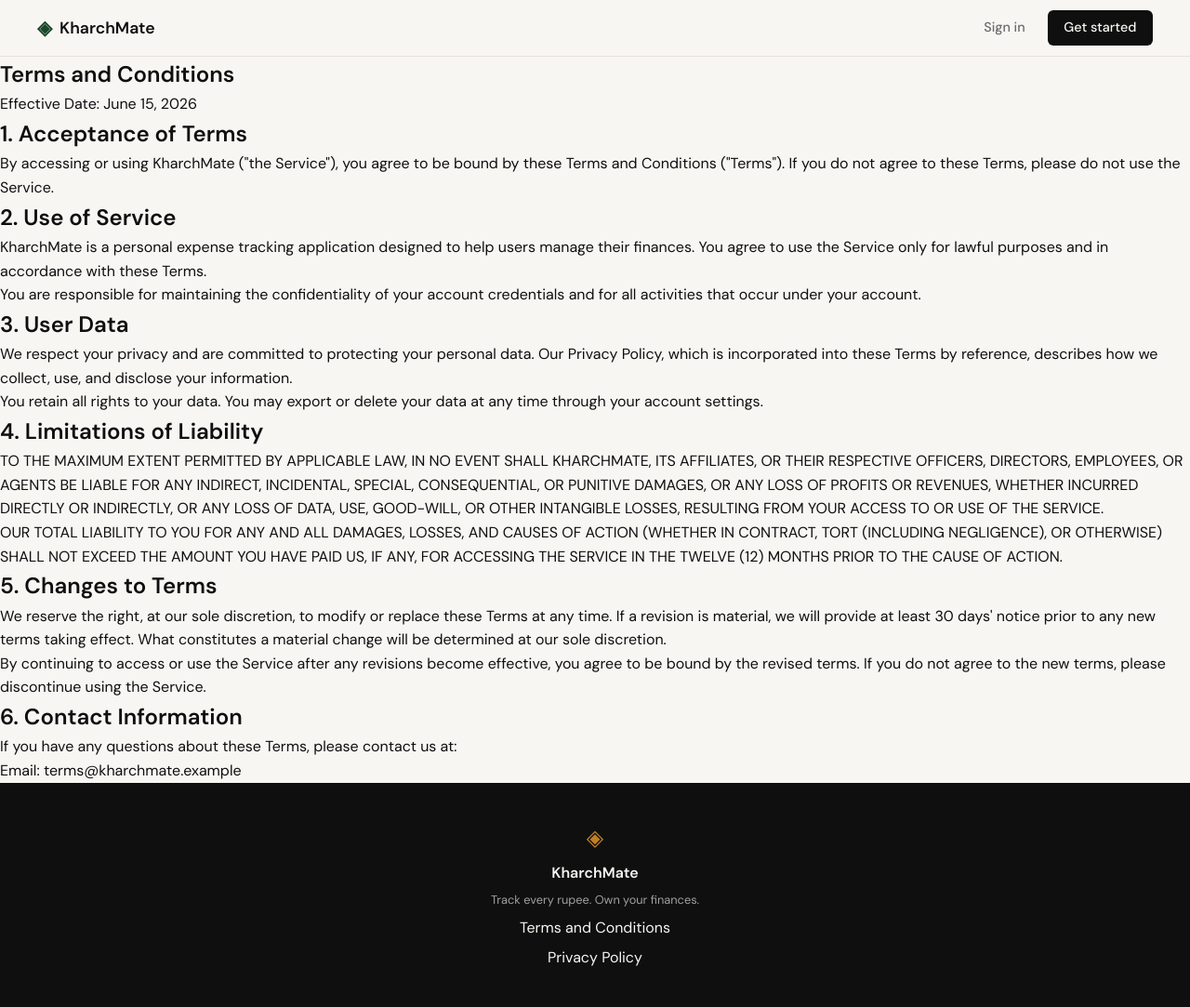
After one commit to sahal12-tech/KharchMate, a Flask app: page /terms in a window 1280 px wide. The commit adds this page. Shown: the whole page at 93% size. Run offline with Flask 3, Linux system fonts and the light colour scheme.

Commit message:
Add Terms and Conditions page and update footer link

```diff
--- a/app.py
+++ b/app.py
@@ -20,6 +20,11 @@ def register():
 @app.route("/login")
 def login():
     return render_template("login.html")
+
+
+@app.route("/terms")
+def terms():
+    return render_template("terms.html")
 
 
 # ------------------------------------------------------------------ #
--- a/templates/base.html
+++ b/templates/base.html
@@ -34,7 +34,7 @@
             <span class="brand-icon">◈</span>
             <span class="footer-name">KharchMate</span>
             <p class="footer-copy">Track every rupee. Own your finances.</p>
-            <a href="#">Terms and Conditions</a>
+            <a href="/terms">Terms and Conditions</a>
             <a href="#">Privacy Policy</a>
         </div>
     </footer>
--- /dev/null
+++ b/templates/terms.html
@@ -0,0 +1,47 @@
+{% extends "base.html" %}
+
+{% block title %}Terms and Conditions - KharchMate{% endblock %}
+
+{% block content %}
+<section class="terms-page">
+    <div class="terms-inner">
+        <h1>Terms and Conditions</h1>
+        <p class="terms-effective">Effective Date: June 15, 2026</p>
+
+        <div class="terms-section">
+            <h2>1. Acceptance of Terms</h2>
+            <p>By accessing or using KharchMate ("the Service"), you agree to be bound by these Terms and Conditions ("Terms"). If you do not agree to these Terms, please do not use the Service.</p>
+        </div>
+
+        <div class="terms-section">
+            <h2>2. Use of Service</h2>
+            <p>KharchMate is a personal expense tracking application designed to help users manage their finances. You agree to use the Service only for lawful purposes and in accordance with these Terms.</p>
+            <p>You are responsible for maintaining the confidentiality of your account credentials and for all activities that occur under your account.</p>
+        </div>
+
+        <div class="terms-section">
+            <h2>3. User Data</h2>
+            <p>We respect your privacy and are committed to protecting your personal data. Our Privacy Policy, which is incorporated into these Terms by reference, describes how we collect, use, and disclose your information.</p>
+            <p>You retain all rights to your data. You may export or delete your data at any time through your account settings.</p>
+        </div>
+
+        <div class="terms-section">
+            <h2>4. Limitations of Liability</h2>
+            <p>TO THE MAXIMUM EXTENT PERMITTED BY APPLICABLE LAW, IN NO EVENT SHALL KHARCHMATE, ITS AFFILIATES, OR THEIR RESPECTIVE OFFICERS, DIRECTORS, EMPLOYEES, OR AGENTS BE LIABLE FOR ANY INDIRECT, INCIDENTAL, SPECIAL, CONSEQUENTIAL, OR PUNITIVE DAMAGES, OR ANY LOSS OF PROFITS OR REVENUES, WHETHER INCURRED DIRECTLY OR INDIRECTLY, OR ANY LOSS OF DATA, USE, GOOD-WILL, OR OTHER INTANGIBLE LOSSES, RESULTING FROM YOUR ACCESS TO OR USE OF THE SERVICE.</p>
+            <p>OUR TOTAL LIABILITY TO YOU FOR ANY AND ALL DAMAGES, LOSSES, AND CAUSES OF ACTION (WHETHER IN CONTRACT, TORT (INCLUDING NEGLIGENCE), OR OTHERWISE) SHALL NOT EXCEED THE AMOUNT YOU HAVE PAID US, IF ANY, FOR ACCESSING THE SERVICE IN THE TWELVE (12) MONTHS PRIOR TO THE CAUSE OF ACTION.</p>
+        </div>
+
+        <div class="terms-section">
+            <h2>5. Changes to Terms</h2>
+            <p>We reserve the right, at our sole discretion, to modify or replace these Terms at any time. If a revision is material, we will provide at least 30 days' notice prior to any new terms taking effect. What constitutes a material change will be determined at our sole discretion.</p>
+            <p>By continuing to access or use the Service after any revisions become effective, you agree to be bound by the revised terms. If you do not agree to the new terms, please discontinue using the Service.</p>
+        </div>
+
+        <div class="terms-section">
+            <h2>6. Contact Information</h2>
+            <p>If you have any questions about these Terms, please contact us at:</p>
+            <p>Email: terms@kharchmate.example</p>
+        </div>
+    </div>
+</section>
+{% endblock %}
```
